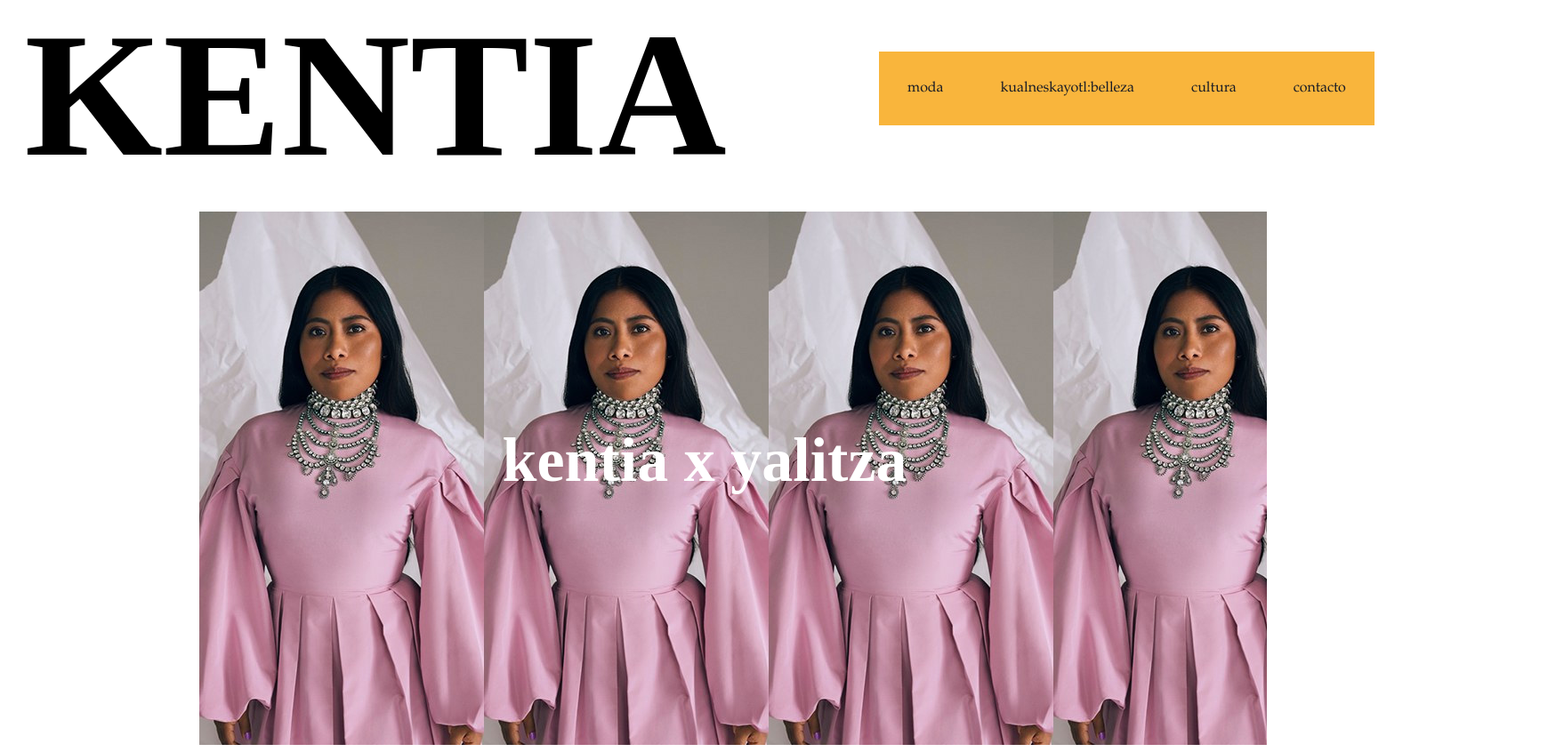
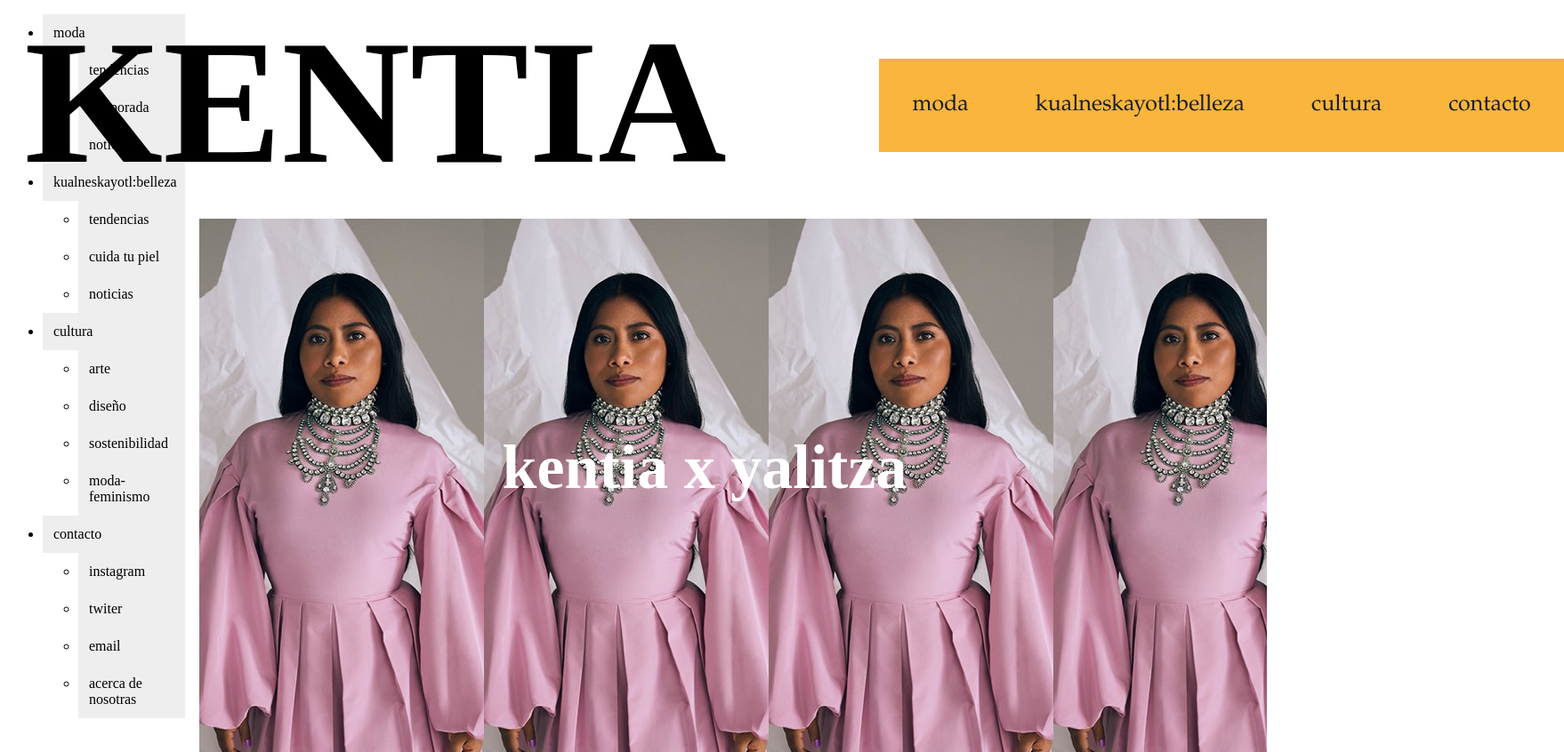
Before and after one commit to ximenaseresp/proyecto_aplicaciones_web, a plain HTML site: page kentia.html in a window 1280 px wide. Shown: the top 846 px of the page at 89% size, 1758 px wide, since content can reach past the window. Drawn offline with Linux system fonts and the light colour scheme.

Commit message:
actualizacion

```diff
--- a/kentia (1).html
+++ b/kentia.html
@@ -17,6 +17,7 @@
     font-family:Palatino, URW Palladio L;
     left: 100%;
     top: 5%;
+    font-size: 25px;
   }
 .menuCSS3 ul {
     display: flex;
@@ -26,7 +27,7 @@
   }
   .menuCSS3 a {
     display: block;
-    padding: 2em;
+    padding: 1.5em;
     background-color: #F9B53C;
     text-decoration: none;
     color: #191C26;
@@ -40,33 +41,26 @@
   .menuCSS3 ul li a:hover + ul, .menuCSS3 ul li ul:hover {
     display: block;
   }
+  .vertical-menu {
+  width: 200px;
+}
 
- /*  #lista li a:hover
-    {
-    	background: #EABCDB;
-    }
+.vertical-menu a {
+  background-color: #eee;
+  color: black;
+  display: block;
+  padding: 12px;
+  text-decoration: none;
+}
 
-    #lista li ul
-    {
-    	display: none;
-    	position: absolute;
+.vertical-menu a:hover {
+  background-color: #ccc;
+}
 
-    }
-    #lista li:hover > ul
-    {
-     display: block;
-
-    }
-      #lista li ul li a
-      {
-        position: relative;
-        font-size: 20px;
-
-        padding-bottom: 10px;
-        padding-top: 10px;
-        right: 23px;
-       }
-*/
+.vertical-menu a.active {
+  background-color: #4CAF50;
+  color: white;
+}
 .centrado
 {
   position: absolute;
@@ -329,6 +323,44 @@
     </ul>
   </nav>
 
+<nav class="vertical-menu">
+    <ul>
+            <li><a href="#">moda</a>
+        <ul>
+          <li><a href="#">tendencias</a></li>
+          <li><a href="#">temporada</a></li>
+          <li><a href="#noticias">noticias</a></li>
+        </ul>
+      </li>
+
+      <li><a href="#">kualneskayotl:belleza</a>
+        <ul>
+          <li><a href="#">tendencias</a></li>
+          <li><a href="#">cuida tu piel</a></li>
+          <li><a href="#">noticias</a></li>
+
+        </ul>
+      </li>
+      <li><a href="#">cultura</a>
+        <ul>
+          <li><a href="#">arte</a></li>
+          <li><a href="#">diseño</a></li>
+          <li><a href="#">sostenibilidad</a></li>
+          <li><a href="#">moda-feminismo</a></li>
+        </ul>
+      </li>
+      <li><a href="#">contacto</a>
+        <ul>
+          <li><a href="https://www.instagram.com/?hl=es-la">instagram</a></li>
+          <li><a href="https://twitter.com/">twiter</a></li>
+            <li><a href="#">email</a></li>
+              <li><a href="#contacto1">acerca de nosotras</a></li>
+        </ul>
+
+      </li>
+    </ul>
+  </nav>
+
     <!--<div id="imgprin">
     <img src="fondo1.jpg" alt=""/>
     </div>
```
